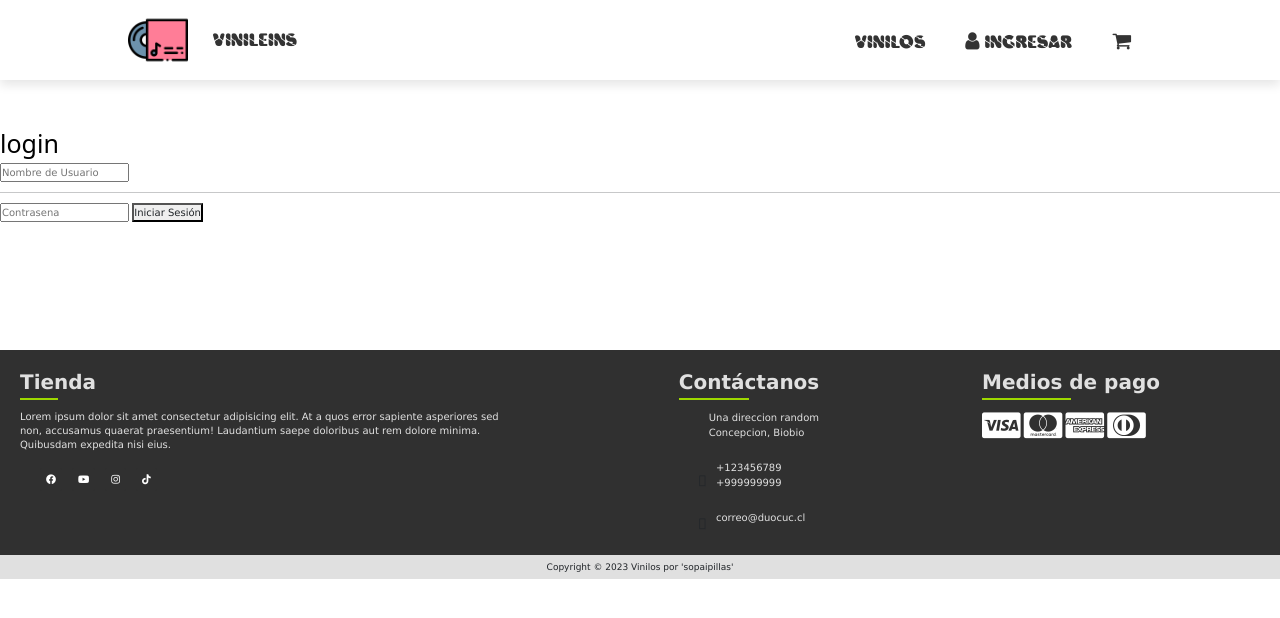
After one commit to Gabylina/Vinileins, a Django app: page /accounts/login/ in a window 1280 px wide. The commit adds this page. Shown: the top 618 px of the page. Run offline with Django 4.2, Linux system fonts and the light colour scheme; some libraries are stand-ins or nearby versions.

Commit message:
Ingreso de usuario
a veces deja ingresar, a veces no xd

```diff
--- a/servidor/aplicaciones/templates/aplicaciones/base.html
+++ b/servidor/aplicaciones/templates/aplicaciones/base.html
@@ -46,8 +46,13 @@
                         </li>
                     </ul>
                 </li> -->
-                <li> <a class="button_perf fuente_vinilo" style="float: left;" href="Inicio_sesion.html"><i
-                            class="fa fa-user"></i></a></li>
+                {% if request_user.is_authenticated %}
+                <li> <a class="button_perf fuente_vinilo" style="float: left;" href="{% url 'pagar_log_required' %}"><i
+                            class="fa fa-user"></i> Salir</a></li>
+                {% else %}
+                <li> <a class="button_perf fuente_vinilo" style="float: left;" href="{% url 'login' %}"><i
+                    class="fa fa-user"></i> ingresar</a></li>
+                {% endif %}
                 <li> <a class="button_perf fuente_vinilo" style="float: left;" href="carrito.html"><i
                             class="fa fa-shopping-cart"></i></a></li>
             </ul>
--- a/servidor/aplicaciones/templates/aplicaciones/modificarvinilo.html
+++ b/servidor/aplicaciones/templates/aplicaciones/modificarvinilo.html
@@ -63,7 +63,6 @@
                         {{form | crispy }}
                         <div>
                             <input type="submit" value="Modificar" class="btn btn-success btn-lg" style="margin: 15px;width: 100px;height: 50px;">
-
                         </div>
                     </form>
                 </div>
--- /dev/null
+++ b/servidor/aplicaciones/templates/registration/login.html
@@ -0,0 +1,18 @@
+{% extends 'aplicaciones/base.html' %}
+
+{%block contenido%}
+
+<h1 style="margin-top:10%;">login</h1>
+
+<form action="" class="POST">
+    {% csrf_token %}
+
+    <input type="text" name="username" id="" placeholder="Nombre de Usuario">
+    <hr>
+    <input type="password" name="password" id="" placeholder="Contrasena">
+    <button type="submit">Iniciar Sesión</button>
+
+</form>
+
+
+{%endblock%}
--- a/servidor/aplicaciones/urls.py
+++ b/servidor/aplicaciones/urls.py
@@ -2,11 +2,11 @@ from django.contrib import admin
 from django.urls import include, path
 from django.conf import settings
 from django.conf.urls.static import static
-from .views import index, otrawea, vinilos, añadir, modificarvinilo, iniciocliente, detalle, viniloscli, listar_vinilos, listar_vinilos_vini
+from .views import index, otrawea, vinilos, añadir, modificarvinilo, iniciocliente, detalle, viniloscli, listar_vinilos, listar_vinilos_vini, pagar_log_required
 
 #URLS.py aplicaciones
 urlpatterns = [
-    path('',index,name='index'),
+    path('',index,name='index'), # index para ver los vinilos y gestionarlos
     path('otrawea',otrawea,name='otrawea'),
     path('vinilos',vinilos,name='vinilos'),
     path('añadir',añadir,name='añadir'),
@@ -14,6 +14,8 @@ urlpatterns = [
     path('iniciocliente',listar_vinilos,name='iniciocliente'),
     path('detalle',detalle, name='detalle'),
     path('viniloscli',listar_vinilos_vini, name='viniloscli'),
+    path('pagar_log_required',pagar_log_required,name="pagar_log_required"),
+
     # path('vin_pop',vin_pop, name='vin_pop'),
 
 
--- a/servidor/aplicaciones/views.py
+++ b/servidor/aplicaciones/views.py
@@ -3,6 +3,7 @@ from datetime import date
 from .models import Administrador,Vinilo
 from .forms import formCrearVinilo,formModificarVinilo
 from django.db.models import Q
+from django.contrib.auth.decorators import login_required #obliga a que este logeado el cliente para realizar el cambio de vista
 # Create your views here.
 
 def index(request):
@@ -133,6 +134,11 @@ def listar_vinilos_vini(request):
         ).distinct()
     return render(request,'aplicaciones/viniloscli.html',{'v':v})
 
+@login_required
+def pagar_log_required(request):
+
+    return render(request,'aplicaciones/pagar_log_required.html')
+
 # def vin_pop(request, estilo):
 #     v=get_object_or_404(Vinilo,id=estilo)
 
--- a/servidor/servidor/urls.py
+++ b/servidor/servidor/urls.py
@@ -26,6 +26,7 @@ urlpatterns = [
     path('admin/', admin.site.urls),
     path('', include('aplicaciones.urls')),
     path('detalle/<int:id>/', views.detalle, name='detalle'),
+    path('accounts/', include('django.contrib.auth.urls')),
     # path('vin_pop/<int:estilo>/', views.vin_pop, name='vin_pop'),
 
 ]
```
Also changed, not shown: servidor/aplicaciones/templates/aplicaciones/pagar_log_required.html (added, +11 -0 lines), servidor/db.sqlite3.
